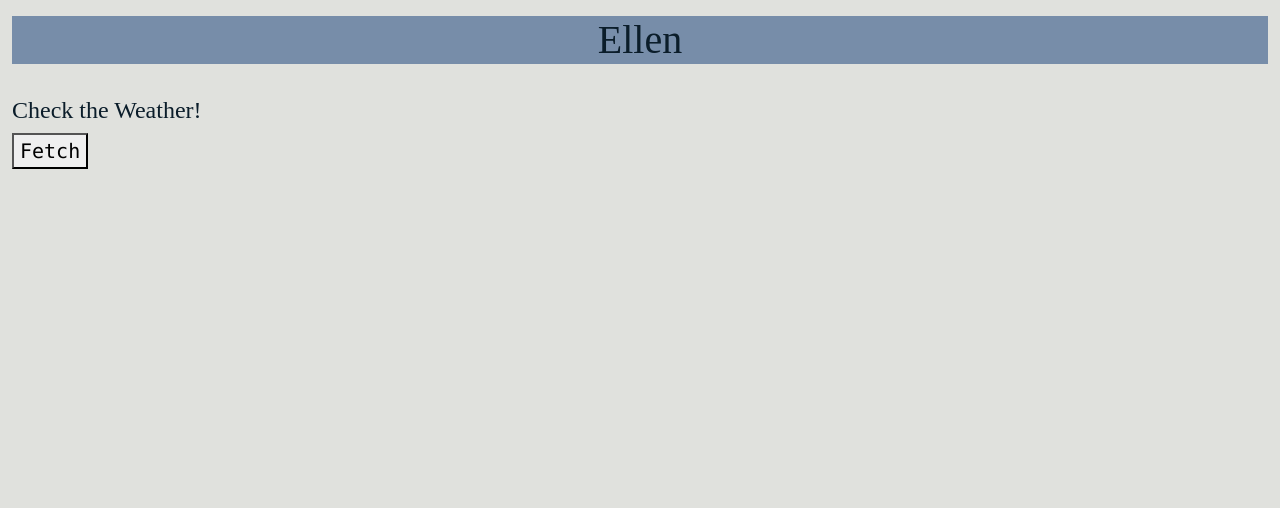
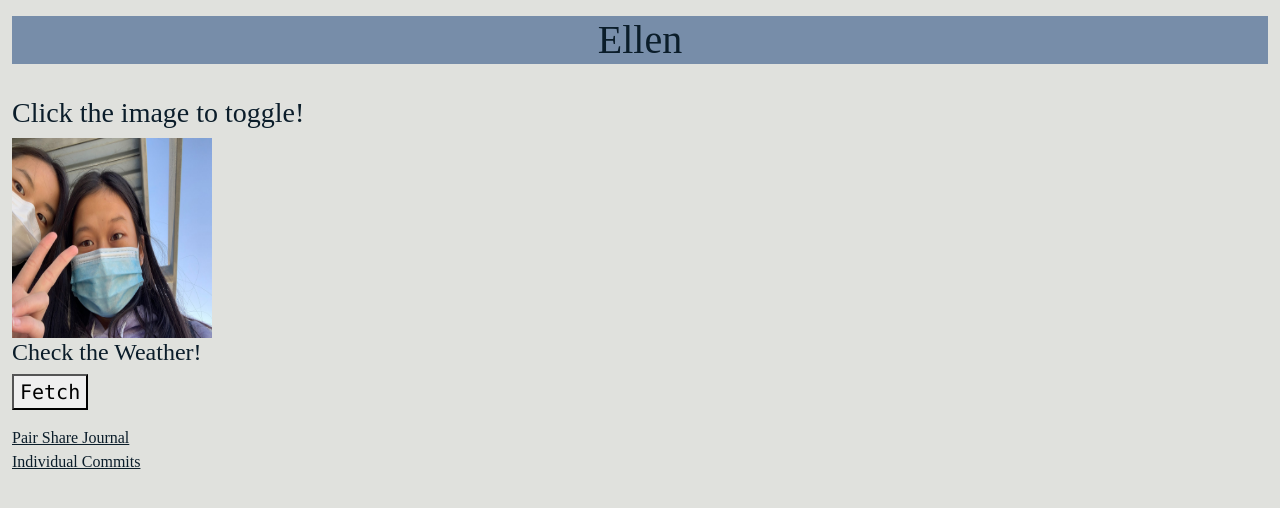
Before and after one commit to sanvi1855544/p3-avatar, a Flask app: page /Ellen/ in a window 1280 px wide. Shown: the part 72-580 px from the top of the page. Run offline with Flask 2, Linux system fonts and the light colour scheme; some libraries are stand-ins or nearby versions.

Commit message:
add image toggle

```diff
--- a/templates/Ellen.html
+++ b/templates/Ellen.html
@@ -16,6 +16,20 @@
 </style>
 
 <h1 style="background-color:#778da9;text-align:center">Ellen</h1><br>
+
+<h3>Click the image to toggle!</h3>
+<img id="myImage" onclick="changeImage()" src="/static/images/ellen_mask.JPG" width="200" height="200"><br>
+
+<script>
+    function changeImage() {
+        var image = document.getElementById('myImage');
+        if (image.src.match("/static/images/ellen_mask.JPG")) {
+            image.src = "/static/images/ellen.JPG";
+        } else {
+            image.src = "/static/images/ellen_mask.JPG";
+        }
+    }
+</script>
 
 <div id="weather">
     <h4>Check the Weather!</h4>
@@ -70,4 +84,7 @@
     };
 </script>
 
+<a class="button" href="https://docs.google.com/document/d/1pSAqPrdru8p5v9sU7csL_tyJAvifw9apmTwlzlhcn08/edit?usp=sharing">Pair Share Journal</a></br>
+<a class="button" href="https://github.com/sanvi1855544/p3-avatar/commits?author=xu-ellen">Individual Commits</a></br>
+
 {% endblock %}
```
